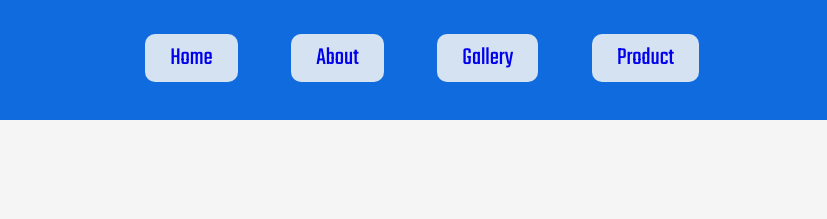
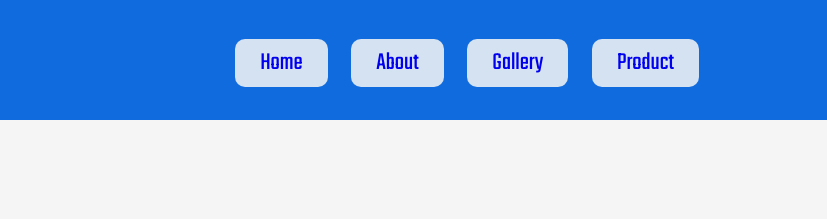
Before and after one commit to lucas-cq/cpnt260-a1, a plain HTML site: page index.html in a window 1280 px wide. Shown: the top 219 px of the page, 453-1280 px from the left. Drawn offline with Linux system fonts and the light colour scheme.

Commit message:
flexbox on nav

```diff
--- a/style.css
+++ b/style.css
@@ -31,6 +31,10 @@ header::after {
 /* ********** */
 nav {
   float: right;
+  display: flex;
+  justify-content: space-between;
+  flex-wrap: wrap;
+  margin-top: 30px;
 }
 
 nav a {
@@ -57,8 +61,8 @@ nav ul {
 
 nav li {
   display: inline-block;
-  margin-left: 50px;
-  margin-top: 40px;
+  margin-left: 20px;
+  margin-top: 15px;
 }
 
 /* **** */
```
